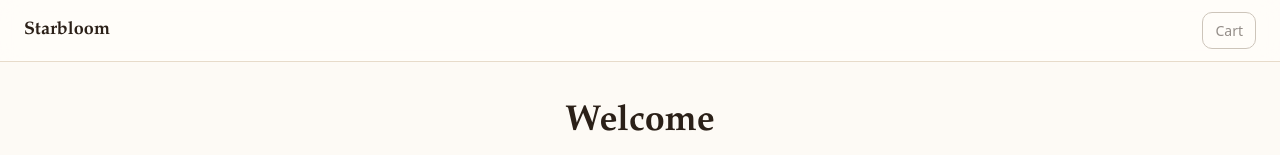
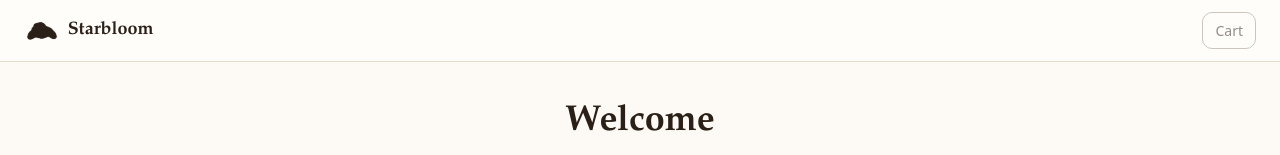
Before and after one commit to ceelogre/starbloom, a React (Vite) app: page / in a window 1280 px wide. Shown: the top 155 px of the page. Built offline with nearby package versions, Linux system fonts and the light colour scheme.

Commit message:
add hyperlink to brand header

```diff
--- a/src/App.tsx
+++ b/src/App.tsx
@@ -16,6 +16,7 @@ function App() {
       <Header
         cartCount={cartCount}
         onCartClick={() => setRequestedStep('cart')}
+        onHomeClick={() => setRequestedStep('home')}
       />
       <main className={styles.main}>
         <OrderFlow
--- a/src/components/Header/Header.module.css
+++ b/src/components/Header/Header.module.css
@@ -13,11 +13,31 @@
 }
 
 .brand {
+  display: inline-flex;
+  align-items: center;
+  gap: var(--space-2);
   font-family: var(--font-display);
   font-size: var(--font-size-lg);
   font-weight: var(--display-weight);
   letter-spacing: var(--display-letter-spacing);
   color: var(--color-text);
+  text-decoration: none;
+  cursor: pointer;
+  border-radius: var(--radius-xs);
+  transition: color var(--duration-fast) var(--ease-out);
+}
+
+.brand:hover {
+  color: var(--color-primary-strong);
+}
+
+.brandMark {
+  flex: none;
+  height: 1.5rem;
+  aspect-ratio: 268 / 180;
+  background-color: currentColor;
+  -webkit-mask: url('../../assets/starbloom-mark.png') center / contain no-repeat;
+  mask: url('../../assets/starbloom-mark.png') center / contain no-repeat;
 }
 
 .actions {
--- a/src/components/Header/Header.tsx
+++ b/src/components/Header/Header.tsx
@@ -3,12 +3,23 @@ import styles from './Header.module.css'
 type HeaderProps = {
   cartCount: number
   onCartClick: () => void
+  onHomeClick: () => void
 }
 
-export function Header({ cartCount, onCartClick }: HeaderProps) {
+export function Header({ cartCount, onCartClick, onHomeClick }: HeaderProps) {
   return (
     <header className={styles.header}>
-      <span className={styles.brand}>Starbloom</span>
+      <a
+        href="/"
+        className={styles.brand}
+        onClick={(event) => {
+          event.preventDefault()
+          onHomeClick()
+        }}
+      >
+        <span className={styles.brandMark} aria-hidden="true" />
+        Starbloom
+      </a>
       <div className={styles.actions}>
         <button
           type="button"
--- a/src/components/OrderFlow/OrderFlow.tsx
+++ b/src/components/OrderFlow/OrderFlow.tsx
@@ -200,6 +200,14 @@ export function OrderFlow({
   }
 
   useEffect(() => {
+    if (requestedStep === 'home') {
+      if (stepRef.current !== 'home') {
+        navigate('home', resetSelection)
+      }
+      onRequestedStepHandled()
+      return
+    }
+
     if (requestedStep === 'cart' && cart.length > 0) {
       navigate('cart')
       onRequestedStepHandled()
```
Also changed, not shown: src/assets/starbloom-mark.png (added).
